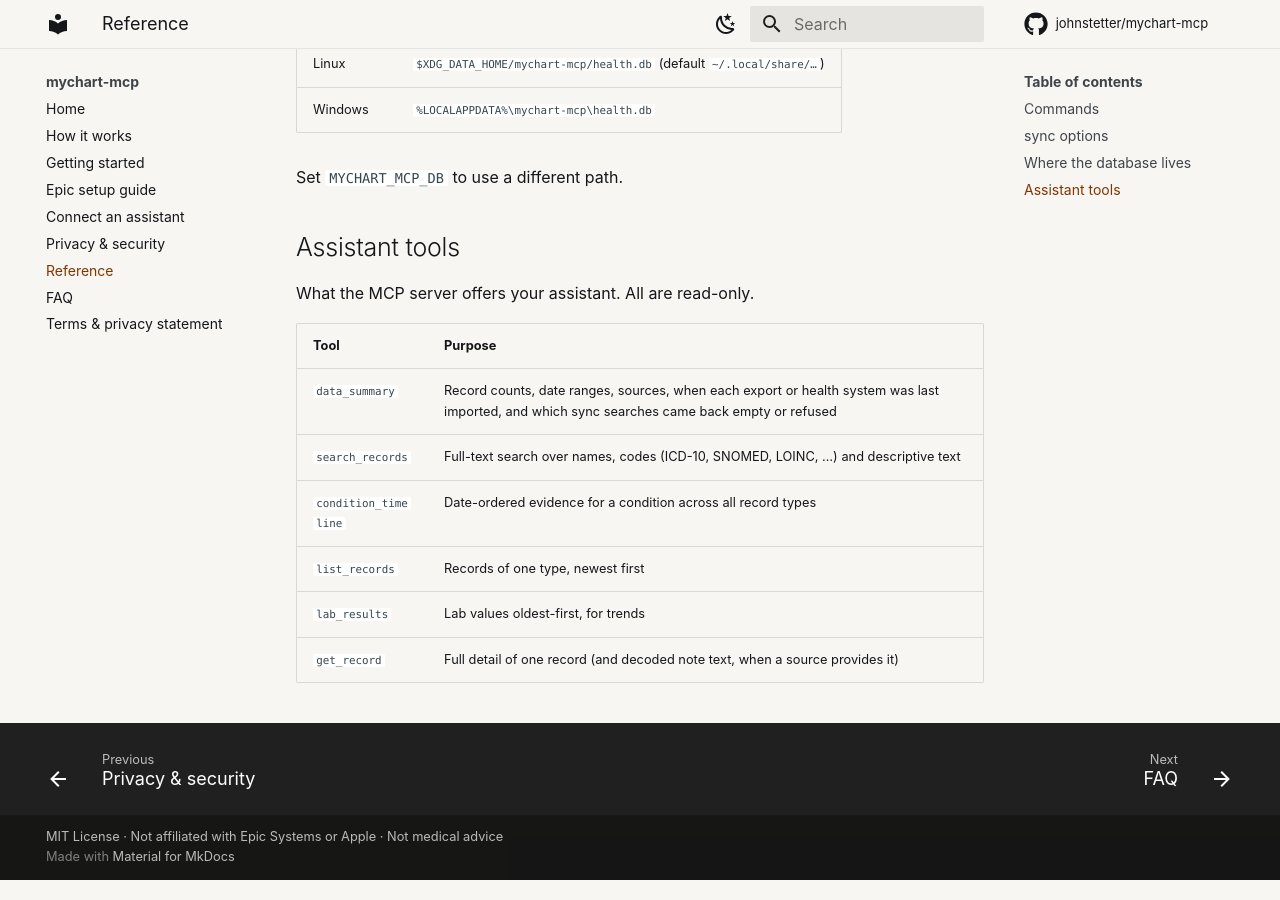
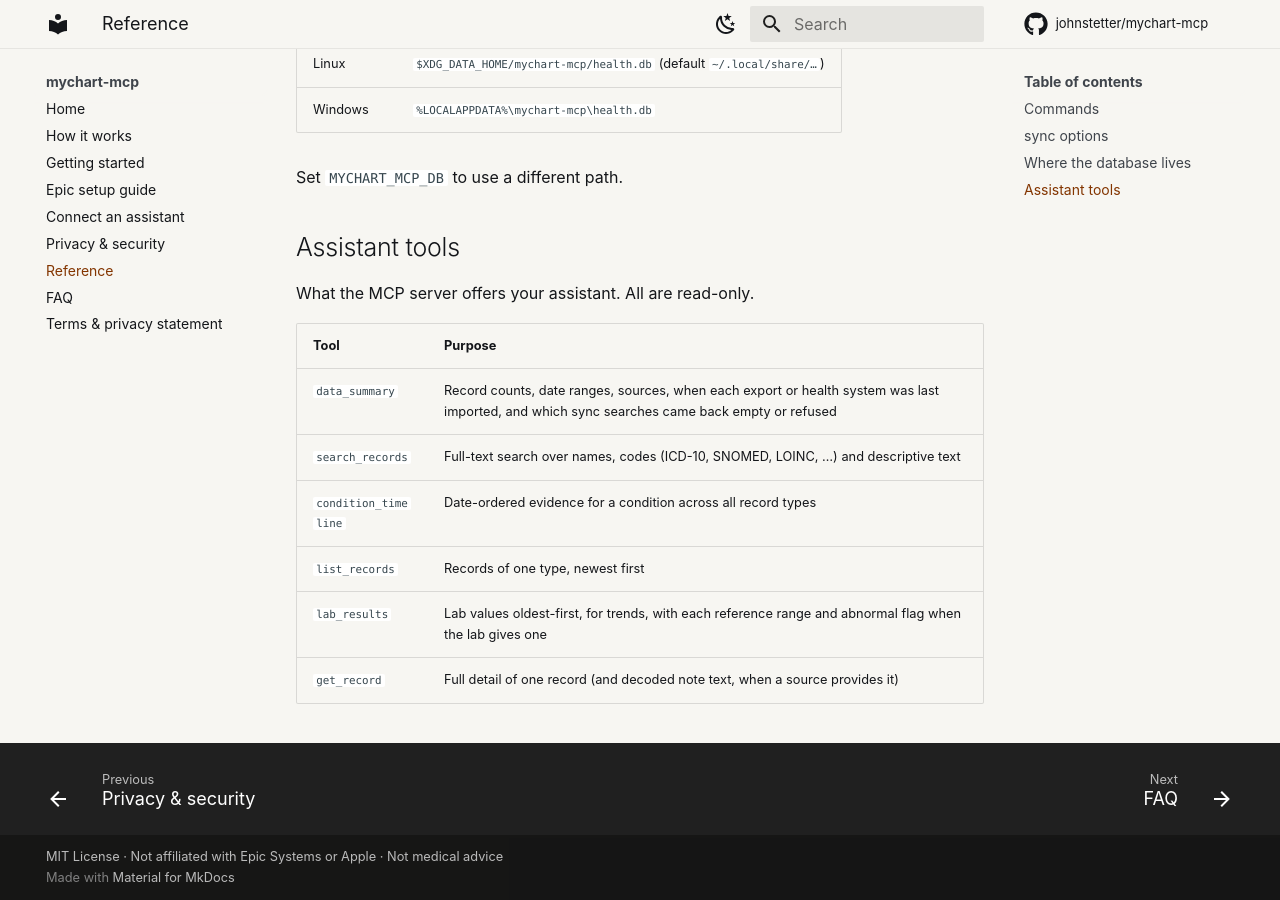
Before and after one commit to johnstetter/mychart-mcp, an MkDocs documentation site: the page built from docs/reference.md, in a window 1280 px wide and 900 px high, scrolled down 1703 px. Built offline with MkDocs 1.6.1 and Material for MkDocs 9.7.7, drawn with Linux system fonts in a browser that asks for light colours; comment, search, counter and statistics services are not loaded.

Commit message:
docs(reference): mention ranges and flags in lab_results
Co-Authored-By: Claude Opus 5.5 <noreply@anthropic.com>
Claude-Session: https://claude.ai/code/session_01DqvB55UwuJu2ioSXpVzPx7

```diff
--- a/docs/reference.md
+++ b/docs/reference.md
@@ -53,5 +53,5 @@ What the MCP server offers your assistant. All are read-only.
 | `search_records` | Full-text search over names, codes (ICD-10, SNOMED, LOINC, …) and descriptive text |
 | `condition_timeline` | Date-ordered evidence for a condition across all record types |
 | `list_records` | Records of one type, newest first |
-| `lab_results` | Lab values oldest-first, for trends |
+| `lab_results` | Lab values oldest-first, for trends, with each reference range and abnormal flag when the lab gives one |
 | `get_record` | Full detail of one record (and decoded note text, when a source provides it) |
```
